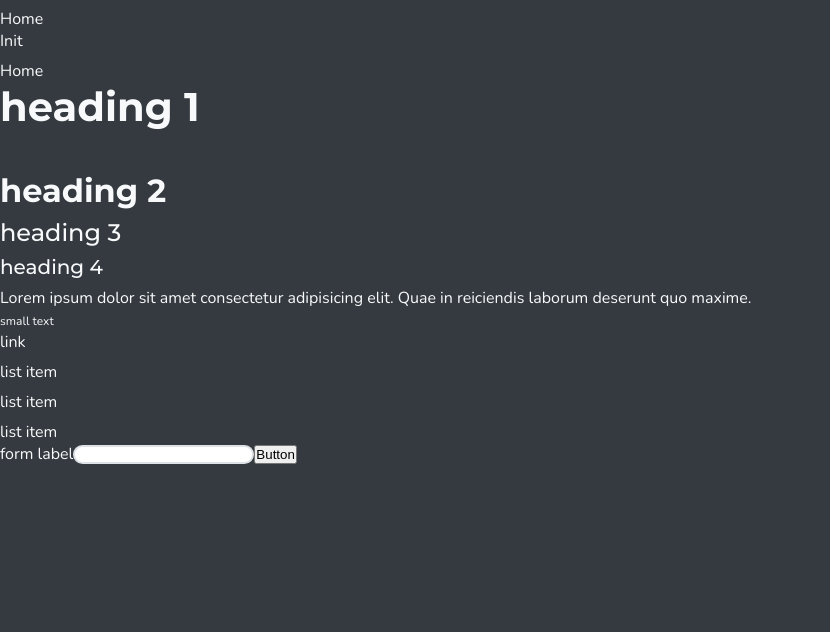
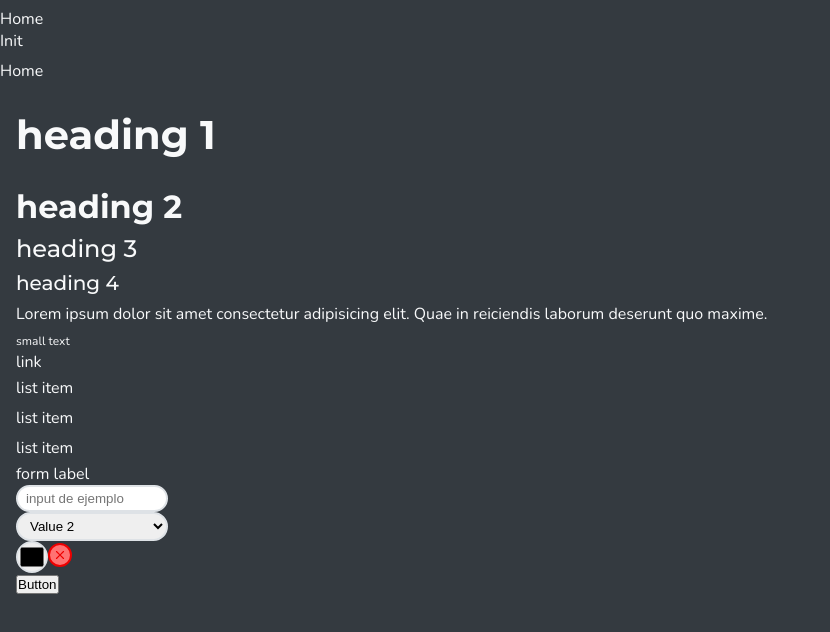
Before and after one commit to devMateos/pistachioCSS, a Vue app: page / in a window 1280 px wide. Shown: the top 632 px of the page, without its empty margins (0-830 px from the left). Built offline with nearby package versions, Linux system fonts and the light colour scheme.

Commit message:
chore(css): Create Design System Atoms: Form items

```diff
--- a/index.html
+++ b/index.html
@@ -8,7 +8,8 @@
   <title>Vite App</title>
 
   <link rel="stylesheet" href="/src/assets/fonts/fonts.css">
-  <link rel="stylesheet" href="/src/assets/css/styles.css">
+  <link rel="stylesheet" href="/src/assets/css/tokens.css">
+  <link rel="stylesheet" href="/src/assets/css/atoms.css">
 </head>
 
 <body>
--- a/src/App.vue
+++ b/src/App.vue
@@ -11,6 +11,7 @@ import SplashScreen from './components/SplashScreen.vue';
     <router-link to="/init">Init</router-link>
   </div>
   <router-view />
+  <main>
     <h1>heading 1</h1>
     <h2>heading 2</h2>
     <h3>heading 3</h3>
@@ -24,10 +25,22 @@ import SplashScreen from './components/SplashScreen.vue';
       <li>list item</li>
     </ul>
     <form action="">
-    <label for="form">form label</label>
-    <input type="text" name="" id="">
+      <label for="form">form label</label><br>
+      <input type="text" name="" id="" placeholder="input de ejemplo">
+      <br>
+      <!-- The second value will be selected initially -->
+      <select name="select">
+        <option value="value1">Value 1</option>
+        <option value="value2" selected>Value 2</option>
+        <option value="value3">Value 3</option>
+      </select>
+      <br>
+      <input type="color" name="" id="">
+      <input type="checkbox" name="" id="">
+      <br>
       <button>Button</button>
     </form>
+  </main>
 </template>
 
 <style scoped></style>
--- /dev/null
+++ b/src/assets/css/atoms.css
@@ -0,0 +1,88 @@
+/* ATOMS */
+
+/* Links */
+a {
+  color: var(--color-text);
+}
+a:hover {
+  color: var(--color-action-primary);
+}
+
+/* Text */
+a, div, label, li, p, small {
+  color: var(--color-text);
+  font-family: var(--font-body);
+  font-size: var(--font-size-S);
+  font-weight: var(--font-weight-regular);
+  padding: var(--spacing-XS) 0;
+}
+small {
+  font-size: var(--font-size-XS);
+}
+
+/* Headings */
+h1, .h1 {
+  font-family: var(--font-heading);
+  font-size: var(--font-size-XXL);
+  font-weight: var(--font-weight-bold);
+  padding: var(--spacing-L) 0;
+}
+h2, .h2 {
+  font-family: var(--font-heading);
+  font-size: var(--font-size-XL);
+  font-weight: var(--font-weight-bold);
+  padding: var(--spacing-XS) 0;
+}
+h3, .h3 {
+  font-family: var(--font-heading);
+  font-size: var(--font-size-L);
+  font-weight: var(--font-weight-medium);
+  padding: var(--spacing-XS) 0;
+}
+h4, .h4 {
+  font-family: var(--font-heading);
+  font-size: var(--font-size-M);
+  font-weight: var(--font-weight-medium);
+  padding: var(--spacing-XS) 0;
+}
+
+/* FORMS */
+/* input */
+input, textarea, select {
+  border: var(--border-style) var(--border-width) var(--border-color);
+  border-radius: var(--border-round);
+  outline: none;
+  padding: var(--spacing-XS) var(--spacing-S);
+  width: 15.2rem;
+}
+input:focus, textarea:focus, select:focus {
+  border-color: var(--color-affirmative);
+}
+input:disabled, textarea:disabled, select:disabled {
+  background-color: var(--color-dark);
+  color: var(--color-gray);
+}
+input[type='text'] {
+}
+input[type='color'] {
+  height: 3.2rem;
+  padding: 0;
+  width: 3.2rem;
+}
+input[type='checkbox'] {
+  appearance: none;
+  background-image: url('/src/assets/icons/checkbox-not-checked.svg');
+  background-position: center;
+  background-repeat: no-repeat;
+  background-size: cover;
+  background-color: var(--color-negative);
+  border-color: var(--color-negative-secondary);
+  border-radius: var(--border-round);
+  height: 2.4rem;
+  width: 2.4rem;
+}
+input[type='checkbox']:checked {
+  border-color: var(--color-affirmative);
+  background-color: var(--color-affirmative);
+  background-image: url('/src/assets/icons/checkbox-checked.svg');
+}
--- a/src/assets/css/styles.css
+++ b/src/assets/css/tokens.css
@@ -58,10 +58,11 @@
   --border-sharp: 0;
   --border-rounded: var(--spacing-M);
   --border-round: var(--spacing-L);
+
 }
 
 /* TODO: Improve Reset style. Info in this video: https://www.youtube.com/watch?v=Foieq2jTajE&ab_channel=EduardoFierro */
-/* Reset styles */
+/* RESET STYLES */
 html {
   font-size: 62.5%;   /* 1rem = 10px */
 }
@@ -82,57 +83,10 @@ body {
   background-color: var(--color-background-primary);
 }
 
-/* Links */
-a {
-  color: var(--color-text);
+/* Spacing */
+main {
+  padding: 0 var(--spacing-M);
 }
-a:hover {
-  color: var(--color-action-primary);
+section {
+  padding: var(--spacing-M) 0;
 }
-
-/* Text */
-a, div, li, p, small {
-  color: var(--color-text);
-  font-family: var(--font-body);
-  font-size: var(--font-size-S);
-  font-weight: var(--font-weight-regular);
-  margin-top: var(--spacing-S);
-}
-small {
-  font-size: var(--font-size-XS);
-}
-
-/* Headings */
-h1, .h1, h2, .h2, h3, .h3, h4, .h4 {
-  font-family: var(--font-heading);
-}
-h1, .h1 {
-  font-size: var(--font-size-XXL);
-  font-weight: var(--font-weight-bold);
-  margin-bottom: var(--spacing-XXL);
-}
-h2, .h2 {
-  font-size: var(--font-size-XL);
-  font-weight: var(--font-weight-bold);
-  margin-top: var(--spacing-S);
-}
-h3, .h3 {
-  font-size: var(--font-size-L);
-  font-weight: var(--font-weight-medium);
-  margin-top: var(--spacing-S);
-}
-h4, .h4 {
-  font-size: var(--font-size-M);
-  font-weight: var(--font-weight-medium);
-  margin-top: var(--spacing-S);
-}
-
-/* input */
-input {
-  border: var(--border-style) var(--border-width) var(--border-color);
-  border-radius: var(--border-round);
-  outline: none;
-}
-input:focus {
-  border-color: var(--color-affirmative);
-}
```
Also changed, not shown: src/assets/icons/checkbox-checked.svg (added), src/assets/icons/checkbox-not-checked.svg (added). Lines whose indentation alone changed are shown as unchanged.
